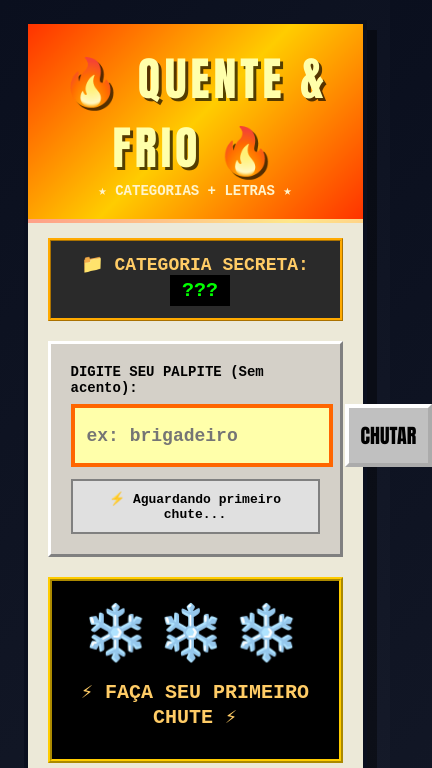
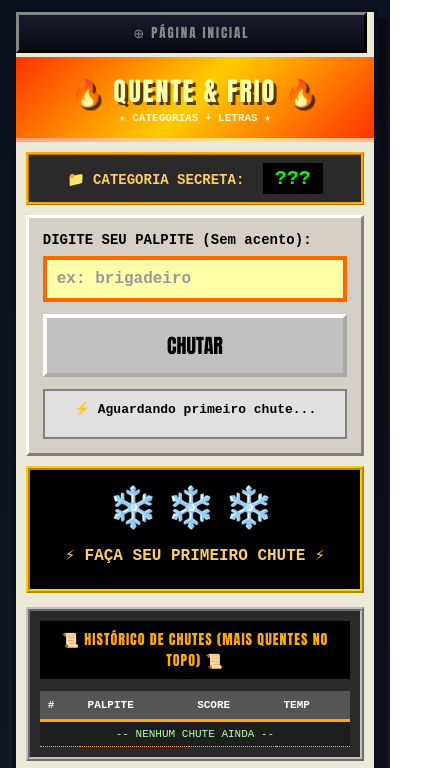
Before and after one commit to jandersonhp/jogos_web, a plain HTML site: page quente_frio/index.html in a window 390 px wide. Shown: the top 768 px of the page, 432 px wide, since content can reach past the window. Drawn offline with Linux system fonts and the light colour scheme.

Commit message:
updt layouts

```diff
--- a/quente_frio/index.html
+++ b/quente_frio/index.html
@@ -9,6 +9,7 @@
 </head>
 <body>
     <div class="game-container">
+        <a class="nav-top-bar" href="../index.html">&#8853; PÁGINA INICIAL</a>
         <div class="header">
             <h1>🔥 QUENTE & FRIO 🔥</h1>
             <p>★ CATEGORIAS + LETRAS ★</p>
--- a/quente_frio/style.css
+++ b/quente_frio/style.css
@@ -2,6 +2,25 @@
     margin: 0;
     padding: 0;
     box-sizing: border-box;
+}
+
+/* Scrollbar retro */
+::-webkit-scrollbar {
+    width: 14px;
+}
+
+::-webkit-scrollbar-track {
+    background: #d4d0c8;
+    border-left: 2px solid #808080;
+}
+
+::-webkit-scrollbar-thumb {
+    background: #c0c0c0;
+    border: 4px outset #dfdfdf;
+}
+
+::-webkit-scrollbar-thumb:active {
+    border: 4px inset #a0a0a0;
 }
 
 body {
@@ -14,6 +33,33 @@ body {
     padding: 20px;
 }
 
+/* =================== TOP NAV BAR =================== */
+.nav-top-bar {
+    display: flex;
+    align-items: center;
+    justify-content: center;
+    width: 1100px;
+    max-width: 98%;
+    background: linear-gradient(180deg, #1a1a2e, #0a0a14);
+    color: #888;
+    text-decoration: none;
+    font-family: 'Impact', 'Courier New', monospace;
+    font-size: 15px;
+    letter-spacing: 3px;
+    text-transform: uppercase;
+    padding: 10px 0;
+    border: 3px outset #333;
+    margin-bottom: 4px;
+    transition: all 0.2s;
+}
+
+.nav-top-bar:hover {
+    background: linear-gradient(180deg, #2a2a3e, #1a1a24);
+    color: #ffcc00;
+    border-color: #ffaa00;
+}
+
+/* =================== GAME CONTAINER =================== */
 .game-container {
     width: 1100px;
     max-width: 98%;
@@ -23,10 +69,7 @@ body {
     padding: 0;
 }
 
-.ranking-container {
-    width: 900px;
-}
-
+/* =================== HEADER =================== */
 .header {
     background: linear-gradient(135deg, #ff3300, #ffcc00, #ff3300);
     padding: 20px;
@@ -49,6 +92,7 @@ body {
     font-weight: bold;
 }
 
+/* =================== CATEGORIA INFO =================== */
 .categoria-info {
     background: #2a2a2a;
     margin: 15px 20px 0 20px;
@@ -73,6 +117,7 @@ body {
     display: inline-block;
 }
 
+/* =================== PALPITE AREA =================== */
 .palpite-area {
     background: #d4d0c8;
     padding: 20px;
@@ -111,6 +156,11 @@ body {
     border: 4px solid #ff6600;
 }
 
+.input-group input::placeholder {
+    color: #999;
+    font-size: 16px;
+}
+
 .input-group button {
     flex: 1;
     background: #c0c0c0;
@@ -128,6 +178,7 @@ body {
     transform: translate(2px, 2px);
 }
 
+/* =================== ULTIMO CHUTE =================== */
 .ultimo-chute-msg {
     margin-top: 12px;
     padding: 10px;
@@ -157,6 +208,7 @@ body {
     font-size: 16px;
 }
 
+/* =================== ERROR =================== */
 .error-message {
     margin-top: 8px;
     padding: 8px;
@@ -172,6 +224,7 @@ body {
     display: block;
 }
 
+/* =================== FEEDBACK =================== */
 .feedback-panel {
     background: #000000;
     color: #0f0;
@@ -200,6 +253,7 @@ body {
     font-family: monospace;
 }
 
+/* =================== DICA =================== */
 .dica-area {
     background: #ffff99;
     border: 3px ridge #ff9900;
@@ -211,6 +265,7 @@ body {
     color: #663300;
 }
 
+/* =================== HISTORICO =================== */
 .historico-area {
     margin: 20px;
     background: #2a2a2a;
@@ -255,6 +310,7 @@ body {
     font-size: 16px;
 }
 
+/* =================== BOTOES =================== */
 .botoes-area {
     display: flex;
     gap: 15px;
@@ -283,6 +339,7 @@ body {
     transform: translate(3px, 3px);
 }
 
+/* =================== LEGENDA =================== */
 .legenda {
     background: #ffffcc;
     border-left: 8px solid #ff3300;
@@ -294,6 +351,7 @@ body {
     line-height: 1.6;
 }
 
+/* =================== FOOTER =================== */
 footer {
     background: #000000aa;
     text-align: center;
@@ -305,7 +363,7 @@ footer {
     margin-top: 10px;
 }
 
-/* Modal */
+/* =================== MODAL =================== */
 .modal {
     display: none;
     position: fixed;
@@ -380,7 +438,7 @@ footer {
     transform: translate(2px, 2px);
 }
 
-/* Ranking page */
+/* =================== RANKING PAGE =================== */
 .ranking-controls {
     display: flex;
     gap: 15px;
@@ -466,3 +524,136 @@ footer {
     font-weight: bold;
     border-left: 6px solid #cc0000;
 }
+
+/* =================== RESPONSIVO =================== */
+@media (max-width: 768px) {
+    .header h1 {
+        font-size: 32px;
+        letter-spacing: 2px;
+    }
+
+    .header p {
+        font-size: 12px;
+    }
+
+    #tempIcon {
+        font-size: 40px;
+    }
+
+    .feedback-message {
+        font-size: 16px;
+    }
+
+    .historico-area h3 {
+        font-size: 14px;
+        letter-spacing: 1px;
+    }
+
+    .tabela-historico {
+        font-size: 11px;
+    }
+
+    .input-group {
+        flex-direction: column;
+    }
+
+    .input-group input {
+        flex: 1;
+    }
+
+    .botoes-area {
+        flex-direction: column;
+    }
+
+    .modal-botoes {
+        flex-direction: column;
+    }
+
+    .ranking-controls {
+        flex-direction: column;
+    }
+
+    #btnVerRanking,
+    #btnCancelarRanking {
+        border: 5px outset #3399ff;
+    }
+
+    .tabela-ranking th:nth-child(3),
+    .tabela-ranking td:nth-child(3),
+    .tabela-historico th:nth-child(3),
+    .tabela-historico td:nth-child(3) {
+        display: none;
+    }
+
+    .nav-top-bar {
+        font-size: 13px;
+        letter-spacing: 2px;
+        padding: 8px 0;
+    }
+}
+
+@media (max-width: 480px) {
+    body {
+        padding: 8px;
+    }
+
+    .header {
+        padding: 14px 10px;
+    }
+
+    .header h1 {
+        font-size: 26px;
+    }
+
+    .header p {
+        font-size: 11px;
+    }
+
+    .categoria-info {
+        margin: 10px 10px 0 10px;
+        padding: 8px;
+        font-size: 14px;
+    }
+
+    .palpite-area {
+        margin: 10px;
+        padding: 14px;
+    }
+
+    .input-group input {
+        font-size: 16px;
+        padding: 10px;
+    }
+
+    .feedback-panel {
+        margin: 0 10px 14px 10px;
+        padding: 14px;
+    }
+
+    .historico-area {
+        margin: 10px;
+    }
+
+    .dica-area {
+        margin: 10px;
+        font-size: 14px;
+    }
+
+    .legenda {
+        margin: 10px;
+        font-size: 11px;
+    }
+
+    .botoes-area {
+        margin: 10px;
+    }
+
+    .modal-content {
+        padding: 20px;
+    }
+
+    .tabela-ranking {
+        margin: 10px;
+        width: calc(100% - 20px);
+    }
+}
```
Also changed, not shown: index.html (+1 -1 lines), style.css (+66 -1 lines), 1 other file.
